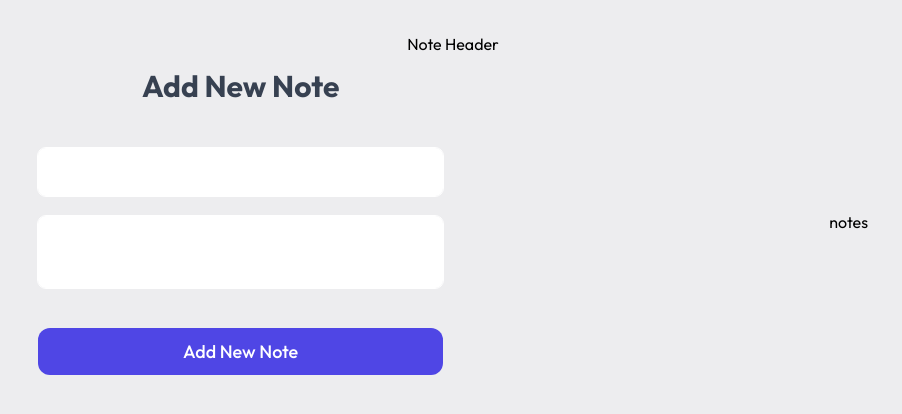
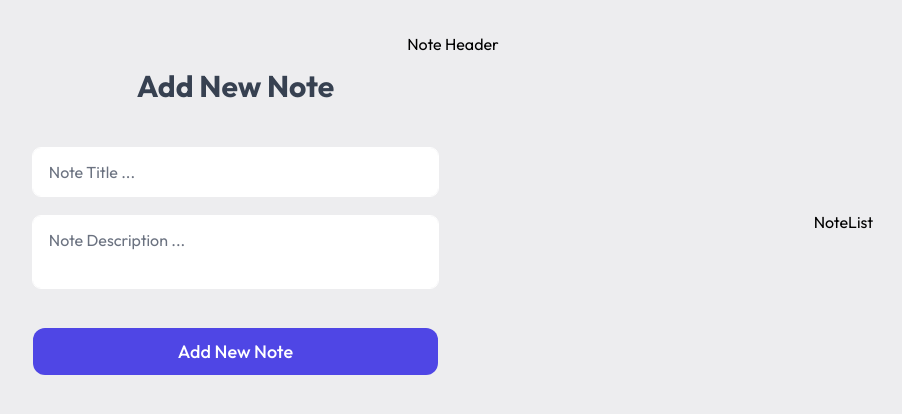
Before and after one commit to rhmti01/Note-App-React, a React (Vite) app: page / in a window 1280 px wide. Shown: the top 414 px of the page, without its empty margins (187-1089 px from the left). Built offline with nearby package versions, Linux system fonts and the light colour scheme.

Commit message:
notes state lifted up

```diff
--- a/index.html
+++ b/index.html
@@ -12,6 +12,6 @@
   </head>
   <body class="  bg-zinc-200/65 " >
     <div class="font-outfit  w-full h-screen flex items-start justify-center  " id="root"></div>
-    <script type="module" src="/src/components/main.jsx"></script>
+    <script type="module" src="/src/main.jsx"></script>
   </body>
 </html>
--- /dev/null
+++ b/src/App.jsx
@@ -0,0 +1,25 @@
+import { useState } from "react";
+import AddNewNote from "./components/AddNewNote.jsx";
+import NoteList from "./components/NoteList.jsx";
+import "/src/App.css";
+import "/src/index.css";
+function App() {
+  const [notes, setNotes] = useState([ ])
+
+  const handleAddNote = (newNote) => {
+    setNotes((prevNotes)=> [...prevNotes , newNote])
+  }
+
+  return (
+    <div className=" w-full max-w-screen-xl flex items-center flex-col  " >
+      {/* note header */}
+      Note Header
+      <div className=" flex items-center justify-around w-full bg-yellow-100/ ">
+        <AddNewNote onAddNote={handleAddNote} />
+        <NoteList  notes={notes} />
+      </div>
+    </div>
+  )
+}
+
+export default App;
--- a/src/components/AddNewNote.jsx
+++ b/src/components/AddNewNote.jsx
@@ -1,10 +1,13 @@
 import { useState } from "react";
 
-function AddNewNote() {
-    const [title, setTitle] = useState(" ")
-    const [description, setDescription] = useState(" ")
+function AddNewNote({ onAddNote }) {
+    const [title, setTitle] = useState("")
+    const [description, setDescription] = useState("")
+
     const handleSubmit = (e) => {
         e.preventDefault()
+        if (!title || !description) return
+
         const newNote = {
             title,
             description,
@@ -15,7 +18,7 @@ function AddNewNote() {
 
         setTitle(" ")
         setDescription(" ")
-        console.log(newNote);
+        onAddNote(newNote)
     }
 
 
@@ -23,9 +26,9 @@ function AddNewNote() {
         <div className="my-3 basis-1/3 ">
             <h1 className=" text-3xl font-bold "  >Add New Note</h1>
             <form className="mt-6 flex flex-col " onSubmit={handleSubmit}  >
-                <input value={title} onChange={(e) => setTitle(e.target.value)} type="text" placeholder="Note Title ..." className="text-zinc-800 my-5 py-3 px-4 rounded-lg outline hover:shadow-sm placeholder-gray-500 outline-1 focus:outline-2  focus:outline-indigo-700 outline-white
+                <input value={title} onChange={(e) => setTitle(e.target.value.trim())} type="text" placeholder="Note Title ..." className="text-zinc-800 my-5 py-3 px-4 rounded-lg outline hover:shadow-sm placeholder-gray-500 outline-1 focus:outline-2  focus:outline-indigo-700 outline-white
                  bg-white w-full " />
-                <textarea value={description} onChange={(e) => setDescription(e.target.value)} cols={2} id="" name="" type="text" placeholder="Note Description ..." className=" text-zinc-800  placeholder-gray-500 outline  resize-none overflow-hidden outline-1 focus:outline-2 outline-white  focus:outline-indigo-700 bg-white mb-5  py-3 px-4 rounded-lg w-full  " />
+                <textarea value={description} onChange={(e) => setDescription(e.target.value.trim())} cols={2} id="" name="" type="text" placeholder="Note Description ..." className=" text-zinc-800  placeholder-gray-500 outline  resize-none overflow-hidden outline-1 focus:outline-2 outline-white  focus:outline-indigo-700 bg-white mb-5  py-3 px-4 rounded-lg w-full  " />
                 <button id="" name="" className=" w-full mx-auto bg-indigo-600 px-8 py-2.5 rounded-xl font-medium text-[18px] text-white mt-5" type="submit">Add New Note</button>
             </form>
         </div>
--- a/src/components/App.jsx
+++ /dev/null
@@ -1,17 +0,0 @@
-import AddNewNote from "./AddNewNote.jsx";
-import "/src/css/App.css";
-import "/src/css/index.css";
-function App() {
-  return (
-    <div className=" w-full max-w-screen-xl flex items-center flex-col  " >
-      {/* note header */}
-      Note Header
-      <div className=" flex items-center justify-around w-full bg-yellow-100/ ">
-        <AddNewNote/>
-        <div className="">notes</div>
-      </div>
-    </div>
-  )
-}
-
-export default App;
--- /dev/null
+++ b/src/components/NoteList.jsx
@@ -0,0 +1,9 @@
+function NoteList({notes}) {
+    console.log(notes);
+
+  return (
+    <div>NoteList</div>
+  )
+}
+
+export default NoteList
--- a/src/components/main.jsx
+++ b/src/main.jsx
@@ -1,7 +1,7 @@
 import React from 'react'
 import ReactDOM from 'react-dom/client'
-import App from '/src/components/App.jsx'
-import '/src/css/index.css'
+import App from '/src/App.jsx'
+import '/src/index.css'
 
 ReactDOM.createRoot(document.getElementById('root')).render(
   <React.StrictMode>
```
Also changed, not shown: src/App.css (renamed from src/css/App.css), src/index.css (renamed from src/css/index.css).
